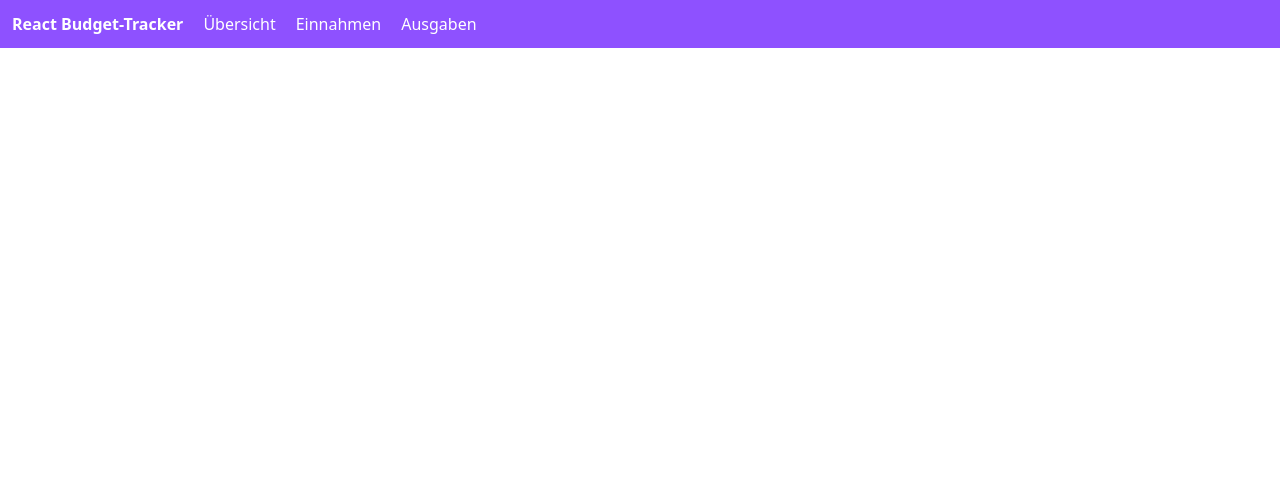
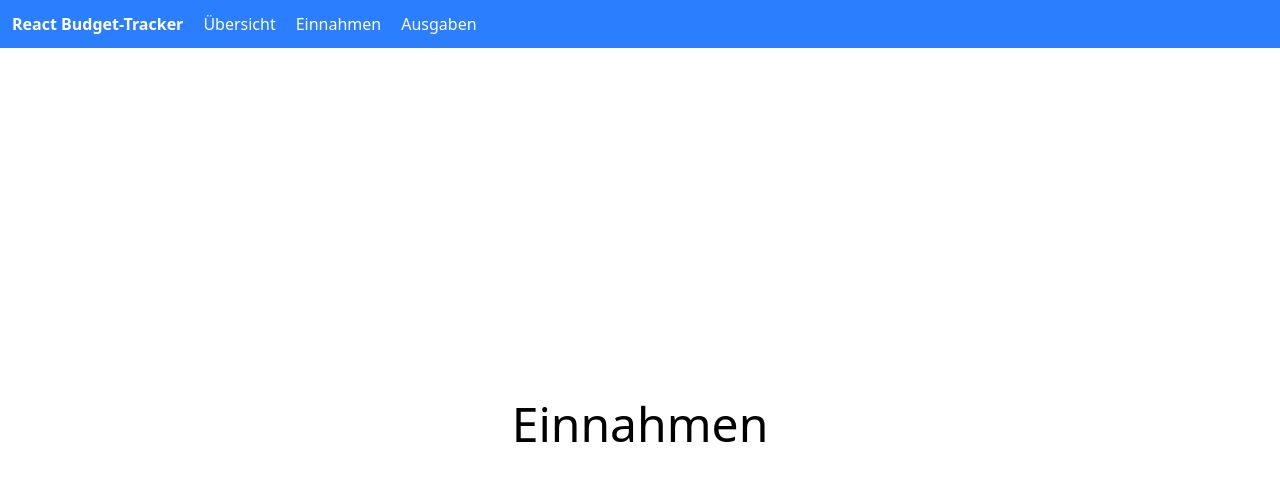
Before and after one commit to xxxCam900xxx/XRBT-Track, a React (Create React App) app in the folder app/frontend/: page /einnahmen in a window 1280 px wide. Shown: the top 480 px of the page. Built offline with nearby package versions, Linux system fonts and the light colour scheme.

Commit message:
🚀 Init: React Router

```diff
--- a/app/frontend/package.json
+++ b/app/frontend/package.json
@@ -9,6 +9,7 @@
     "@testing-library/user-event": "^13.5.0",
     "react": "^19.1.0",
     "react-dom": "^19.1.0",
+    "react-router": "^7.4.1",
     "react-scripts": "5.0.1",
     "web-vitals": "^2.1.4"
   },
--- a/app/frontend/src/App.js
+++ /dev/null
@@ -1,14 +0,0 @@
-import './styles/root.css';
-import Prehader from './fragments/preheader';
-
-function App() {
-  return (
-    <div className="App">
-
-      <Prehader />
-
-    </div>
-  );
-}
-
-export default App;
--- a/app/frontend/src/fragments/preheader.js
+++ b/app/frontend/src/fragments/preheader.js
@@ -1,14 +1,16 @@
+import { NavLink } from "react-router";
+
 function Preheader() {
     return (
 
-        <header className="w-full flex p-3 justify-start bg-violet-500 gap-5">
+        <header className="w-full flex p-3 justify-start bg-blue-500 gap-5">
 
             <span className="text-white text-md font-bold">
                 React Budget-Tracker
             </span>
-            <a className="text-white transition duration-3 hover:text-violet-300" href="/">Übersicht</a>
-            <a className="text-white transition duration-3 hover:text-violet-300" href="/einnahmen">Einnahmen</a>
-            <a className="text-white transition duration-3 hover:text-violet-300" href="/ausgaben">Ausgaben</a>
+            <NavLink className="text-white transition duration-3 hover:text-blue-300" to="/" end>Übersicht</NavLink>
+            <NavLink className="text-white transition duration-3 hover:text-blue-300" to="/einnahmen" end>Einnahmen</NavLink>
+            <NavLink className="text-white transition duration-3 hover:text-blue-300" to="/ausgaben" end>Ausgaben</NavLink>
 
         </header>
 
--- a/app/frontend/src/index.js
+++ b/app/frontend/src/index.js
@@ -1,12 +1,21 @@
 import React from 'react';
 import ReactDOM from 'react-dom/client';
-import App from './App';
 import reportWebVitals from './reportWebVitals';
+import { BrowserRouter, Routes, Route } from 'react-router';
+import Übersicht from './pages/übersicht';
+import Einnahmen from './pages/einnahmen';
+import Ausgaben from './pages/ausgaben';
 
 const root = ReactDOM.createRoot(document.getElementById('root'));
 root.render(
   <React.StrictMode>
-    <App />
+    <BrowserRouter>
+      <Routes>
+        <Route path='/' element={<Übersicht />} />
+        <Route path='/einnahmen' element={<Einnahmen />} />
+        <Route path='/ausgaben' element={<Ausgaben />} />
+      </Routes>
+    </BrowserRouter>
   </React.StrictMode>
 );
 
--- /dev/null
+++ b/app/frontend/src/pages/ausgaben.js
@@ -0,0 +1,18 @@
+import '../styles/root.css';
+import Prehader from '../fragments/preheader';
+
+function App() {
+    return (
+        <>
+
+            <Prehader />
+
+            <section>
+                <h1>Ausgaben</h1>
+            </section>
+
+        </>
+    );
+}
+
+export default App;
--- /dev/null
+++ b/app/frontend/src/pages/einnahmen.js
@@ -0,0 +1,18 @@
+import '../styles/root.css';
+import Prehader from '../fragments/preheader';
+
+function App() {
+    return (
+        <>
+
+            <Prehader />
+
+            <section>
+                <h1>Einnahmen</h1>
+            </section>
+
+        </>
+    );
+}
+
+export default App;
--- /dev/null
+++ b/app/frontend/src/pages/übersicht.js
@@ -0,0 +1,18 @@
+import '../styles/root.css';
+import Prehader from '../fragments/preheader';
+
+function App() {
+    return (
+        <>
+
+            <Prehader />
+
+            <section>
+                <h1>Übersicht</h1>
+            </section>
+
+        </>
+    );
+}
+
+export default App;
--- a/app/frontend/src/styles/root.css
+++ b/app/frontend/src/styles/root.css
@@ -0,0 +1,21 @@
+body {
+    height: 100vh;
+}
+
+#root {
+    display: flex;
+    flex-direction: column;
+    height: 100%;
+}
+
+section {
+    width: 100%;
+    display: flex;
+    flex-grow: 1;
+    align-items: center;
+    justify-content: center;
+}
+
+h1 {
+    font-size: 3rem;
+}
```
Also changed, not shown: 1 other file (tests, documents, lock files or other folders).
